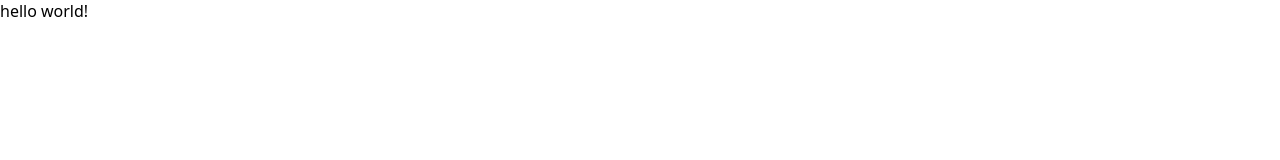
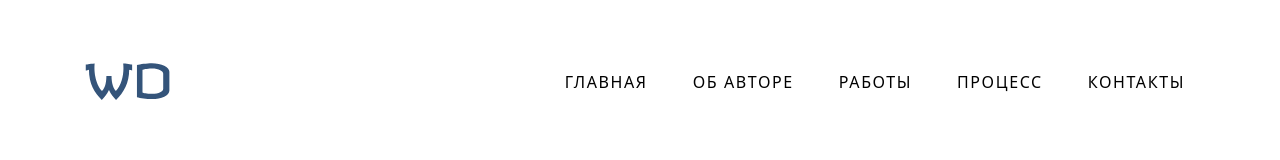
Before and after one commit to sw1veee/WD, a plain HTML site: page index.html in a window 1280 px wide. Drawn offline with Linux system fonts and the light colour scheme.

Commit message:
navigation

```diff
--- a/css/styles.css
+++ b/css/styles.css
@@ -10,8 +10,6 @@ h1, h2, h3, h4, h5, h6, p, ul{
     margin: 0;
     padding: 0;
 }
-
-
 
 body{
     margin: 0;
@@ -29,3 +27,32 @@ body{
     --accent-color: #34547A;
     --silver-color: #D8D8D8;
 }
+
+/* Navigation */
+
+.nav {
+}
+.nav__inner {
+    display: flex;
+    padding-top: 63px;
+    justify-content: space-between;
+    align-items: center;
+}
+.menu {
+    list-style: none;
+    display: flex;
+    gap: 35px;
+}
+
+.menu li a{
+    text-decoration: none;
+    text-transform: uppercase;
+    font-weight: 400;
+    font-size: 16px;
+    line-height: 1.64em;
+    letter-spacing: 0.1em;
+    color: #000;
+}
+.menu li {
+    margin-right: 10px;
+}
--- a/index.html
+++ b/index.html
@@ -7,6 +7,19 @@
     <link rel="stylesheet" href="css/styles.css">
 </head>
 <body>
-    hello world!
+    <nav class="nav">
+        <div class="container">
+            <div class="nav__inner">
+                <img src="img/WD_logo.svg" alt="logo">
+                <ul class="menu">
+                    <li><a href="#">Главная</a></li>
+                    <li><a href="#">Об авторе</a></li>
+                    <li><a href="#">работы</a></li>
+                    <li><a href="#">Процесс</a></li>
+                    <li><a href="#">Контакты</a></li>
+                </ul>
+            </div>
+        </div>
+    </nav>
 </body>
 </html>
```
